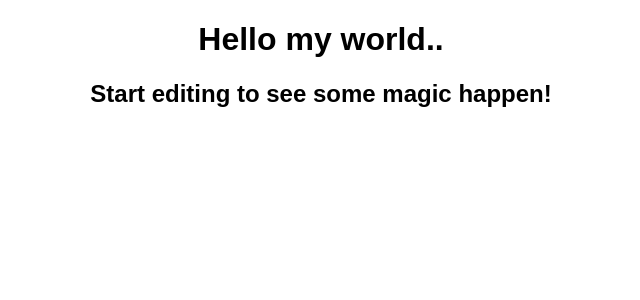
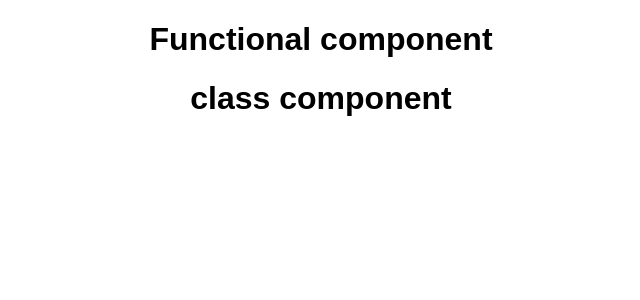
Before and after one commit to arunkumar419R/react-practice, a React (Create React App) app: page / in a window 1280 px wide. Shown: the top 300 px of the page, without its empty margins (319-959 px from the left). Built offline with nearby package versions, Linux system fonts and the light colour scheme.

Commit message:
Update 3 files

```diff
--- a/src/App.js
+++ b/src/App.js
@@ -1,10 +1,12 @@
 import "./styles.css";
+import FnComp from "./components/FnComp";
+import ClsComp from "./components/ClsComp";
 
 export default function App() {
   return (
     <div className="App">
-      <h1>Hello my world..</h1>
-      <h2>Start editing to see some magic happen!</h2>
+      <FnComp />
+      <ClsComp />
     </div>
   );
 }
--- /dev/null
+++ b/src/components/ClsComp.js
@@ -0,0 +1,9 @@
+import React from "react";
+
+class ClsComp extends React.Component {
+  render() {
+    return <h1>class component</h1>;
+  }
+}
+
+export default ClsComp;
--- /dev/null
+++ b/src/components/FnComp.js
@@ -0,0 +1,5 @@
+function FnComp() {
+  return <h1>Functional component</h1>;
+}
+
+export default FnComp;
```
